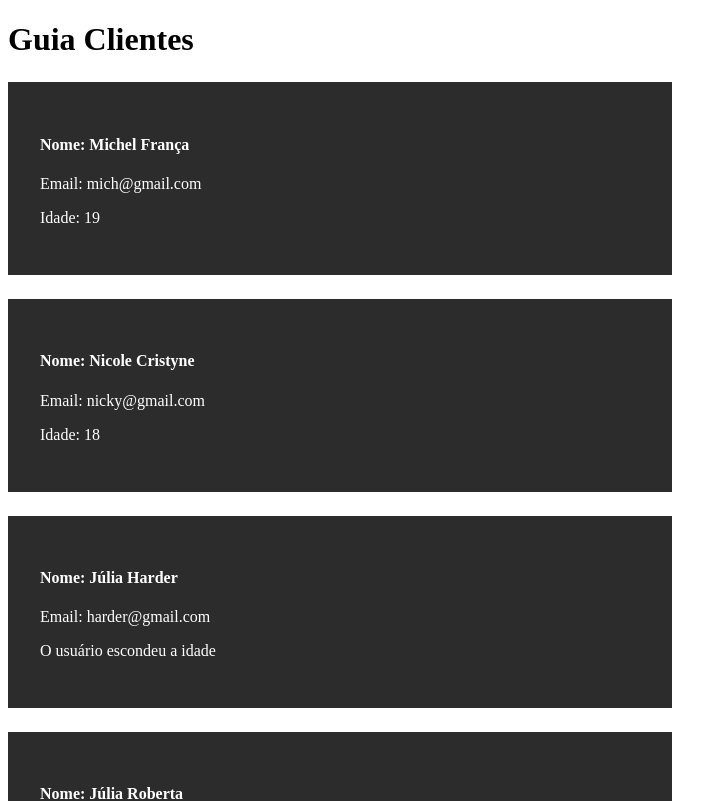
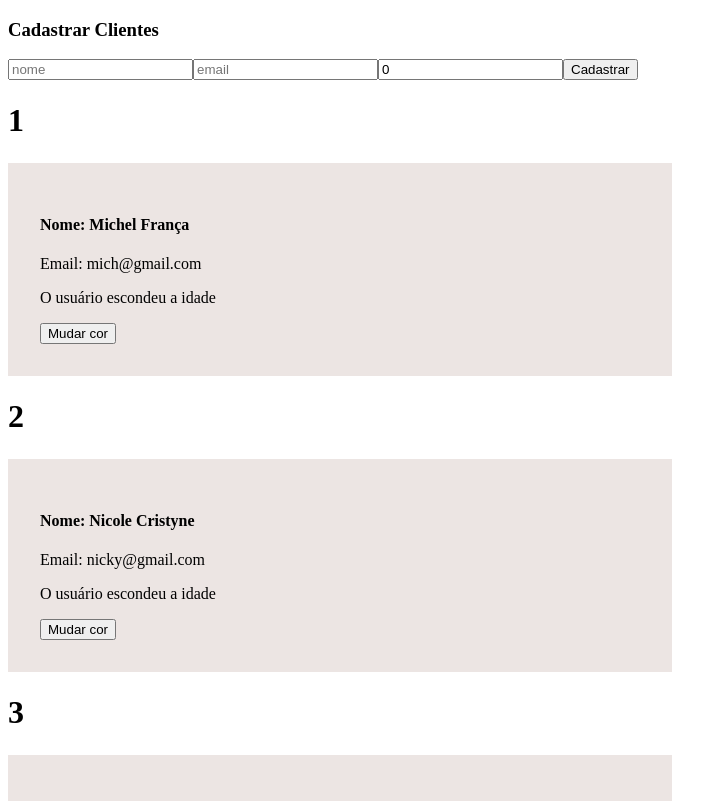
Before and after one commit to immichjs/learning-vuejs, a Vue app: page / in a window 1280 px wide. Shown: the top 801 px of the page, without its empty margins (0-727 px from the left). Built offline with nearby package versions, Linux system fonts and the light colour scheme.

Commit message:
Inserindo methods e eventos em componentes

```diff
--- a/src/App.vue
+++ b/src/App.vue
@@ -1,10 +1,15 @@
 <template>
   <div id="app">
-    <h1>Guia Clientes</h1>
-    <Cliente :cliente="clienteMich" :showIdade="true"/>
-    <Cliente :cliente="clienteNicky" :showIdade="true"/>
-    <Cliente :cliente="clienteHarder" :showIdade="false"/>
-    <Cliente :cliente="clienteJuh" :showIdade="false"/>
+    <h3>Cadastrar Clientes</h3>
+    <input type="text" placeholder="nome" v-model="nomeField">
+    <input type="email" placeholder="email" v-model="emailField">
+    <input type="number" placeholder="idade" v-model="idadeField">
+    <button @click="cadastrarUsuario">Cadastrar</button>
+
+    <div v-for="(cliente, index) in clientes" :key="cliente.id">
+      <h1>{{ index + 1 }}</h1>
+      <Cliente :cliente="cliente"/>
+    </div>
   </div>
 </template>
 
@@ -16,33 +21,55 @@ export default {
   name: 'App',
   data() {
     return {
-      clienteMich: {
+      nomeField: '',
+      emailField: '',
+      idadeField: 0,
+      clientes: [
+        {
+          id: 1,
           nome: 'Michel França',
           email: 'mich@gmail.com',
           idade: 19
         },
-      clienteNicky: {
+        {
+          id: 2,
           nome: 'Nicole Cristyne',
           email: 'nicky@gmail.com',
           idade: 18
         },
-      clienteHarder: {
+        {
+          id: 3,
           nome: 'Júlia Harder',
           email: 'harder@gmail.com',
           idade: 17
         },
-      clienteJuh: {
+        {
+          id: 4,
           nome: 'Júlia Roberta',
           email: 'juh@gmail.com',
           idade: 17
-      }
+        },
+      ]
     }
   },
   components: {
-    Cliente,
+    Cliente
+  },
+  methods: {
+    cadastrarUsuario() {
+      this.clientes.push({ nome: this.nomeField, email: this.emailField, idade: this.idadeField, id: Date.now() })
+      this.nomeField = ''
+      this.emailField = ''
+      this.idadeField = ''
+    }
   }
 }
 </script>
 
 <style>
+  .input-text {
+    padding: 10px;
+    margin-right: 5px;
+  }
+
 </style>
--- a/src/components/Cliente.vue
+++ b/src/components/Cliente.vue
@@ -3,8 +3,9 @@
         <h4>Nome: {{ cliente.nome }}</h4>
         <p>Email: {{ cliente.email }}</p>
         <p v-if="showIdade">Idade: {{ cliente.idade }}</p>
+        <p v-else>O usuário escondeu a idade</p>
         <!-- <p v-show="showIdade">Idade: {{ cliente.idade }}</p>  -->
-        <p v-else>O usuário escondeu a idade</p>
+        <button @click="changeColor($event)">Mudar cor</button>
     </div>
 </template>
 
@@ -12,12 +13,18 @@
 export default {
     data() {
         return {
-            isPremium: true
+            isPremium: false
         }
     },
     props: {
         cliente: Object,
         showIdade: Boolean
+    },
+    methods: {
+        changeColor($event) {
+            console.log($event)
+            this.isPremium = !this.isPremium
+        }
     }
 }
 </script>
```
Lines whose indentation alone changed are shown as unchanged.
